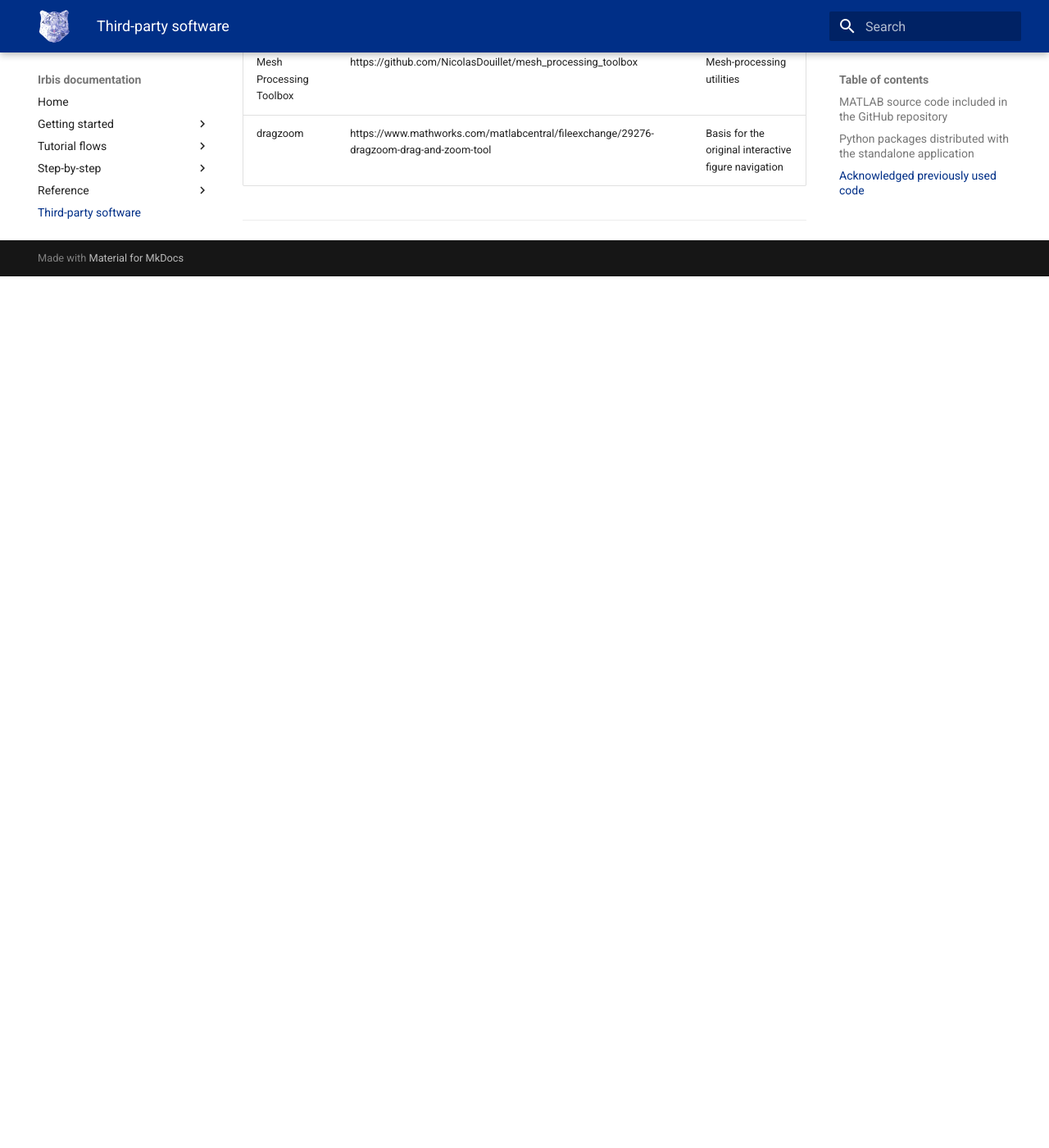
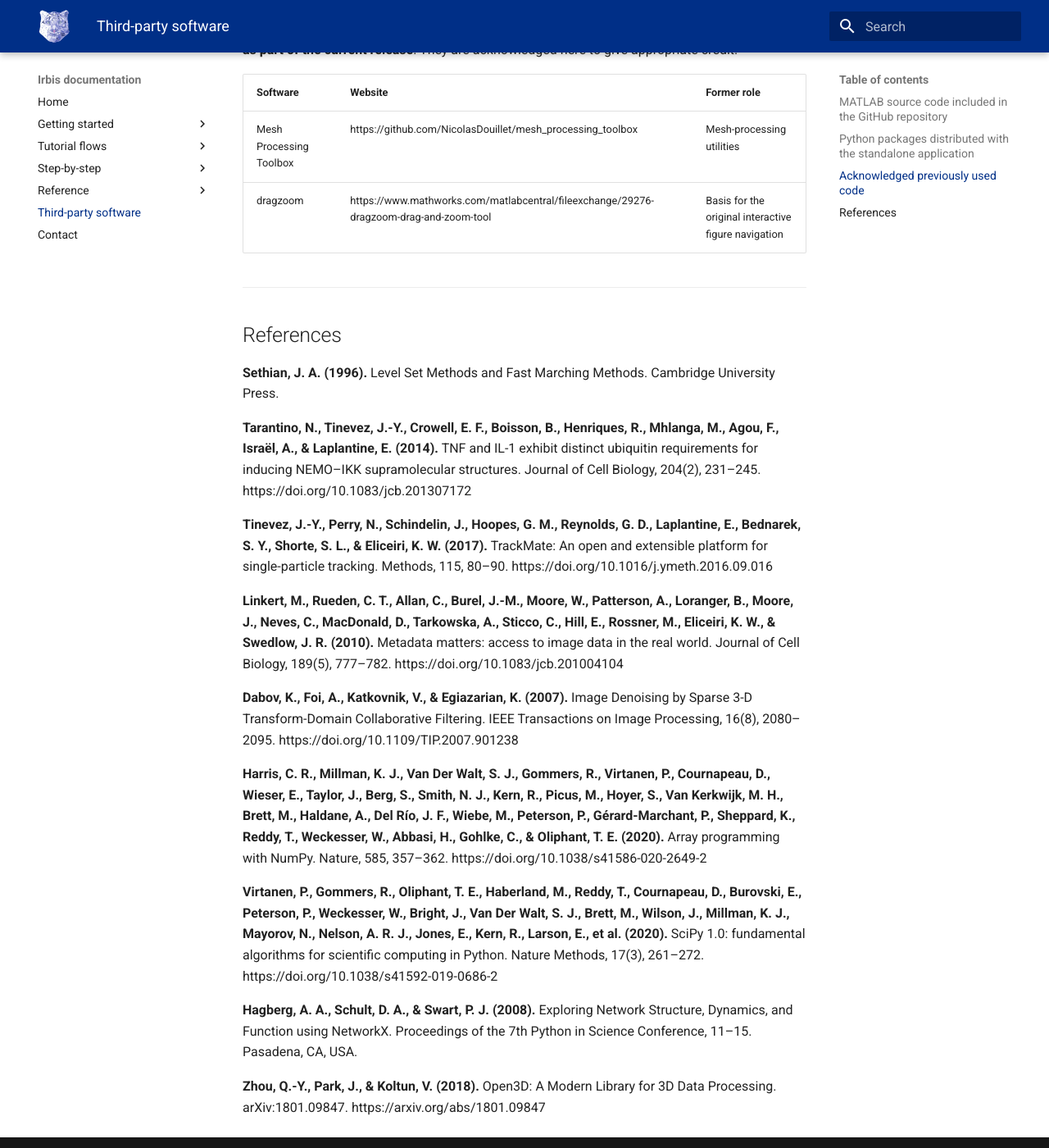
Before and after one commit to microscopy-IEM/Irbis, an MkDocs documentation site: the page built from docs/third-party-software.md, in a window 1280 px wide and 1400 px high, scrolled down 2164 px. Shown: the whole window at 82% size. Built offline with MkDocs 1.6.1 and Material for MkDocs 9.7.7, drawn with Linux system fonts in a browser that asks for light colours; before the commit the page ends 2501 px from its top, so only the background shows below that; some of the changed text lies outside the part shown.

Commit message:
docs: added literature references to the third-party software lists

```diff
--- a/THIRD_PARTY_SOFTWARE.md
+++ b/THIRD_PARTY_SOFTWARE.md
@@ -6,34 +6,37 @@ This document lists third-party software that is incorporated into or distribute
 
 The GitHub repository contains the Irbis MATLAB source code together with a number of third-party MATLAB components that are redistributed under their respective licenses.
 
-| Software | Website | License | Integration | Purpose / notes |
-|----------|---------|---------|-------------|-----------------|
-| Toolbox Fast Marching | https://www.mathworks.com/matlabcentral/fileexchange/6110-toolbox-fast-marching | BSD-2-Clause | Individual MATLAB files | Fast-marching computations for centreline tracing |
-| msdanalyzer | https://github.com/tinevez/msdanalyzer | BSD-2-Clause | Bundled `@msdanalyzer` class | Mean-square displacement analysis |
-| TrackMate import script | https://github.com/trackmate-sc/TrackMate/blob/master/scripts/importTrackMateTracks.m | GPL-3.0 | Adapted source code | Import of TrackMate trajectories |
-| Bio-Formats MATLAB toolbox | https://docs.openmicroscopy.org/bio-formats/stable/developers/matlab-dev.html | BSD-2-Clause helpers + GPL-covered Java components | Bundled MATLAB toolbox (minor modifications) | Microscopy file import and export |
-| point2trimesh | https://www.mathworks.com/matlabcentral/fileexchange/52882-point2trimesh-distance-between-point-and-triangulated-surface | BSD-2-Clause | Individual MATLAB file | Distance computation (currently used in SpineSynapseMatcher) |
-| tubeplot | https://www.aleph.se/Nada/Ray/Tubeplot/tubeplot.html | Informal permission | Individual MATLAB file | Tube generation |
-| frenet | https://www.aleph.se/Nada/Ray/Tubeplot/tubeplot.html | Informal permission | Individual MATLAB file | Frenet frame computation for tube generation |
-| intriangulation | https://www.mathworks.com/matlabcentral/fileexchange/43381-intriangulation-vertices-faces-testp-heavytest | BSD-2-Clause | Individual MATLAB file | Point-in-mesh testing |
-| write3mf | https://github.com/cvergari/write3mf | MIT | Individual MATLAB file | Export of 3MF models |
-| BM4D | https://webpages.tuni.fi/foi/GCF-BM3D/ | Non-commercial research license | Bundled MATLAB package | Volumetric image denoising |
-| findPeaksSK | Adapted Matlab code | MathWorks copyright | Individual MATLAB file | Detecting peaks in a plot|
+| Software | Website | License | Integration | Purpose / notes | Reference |
+|----------|---------|---------|-------------|-----------------|-------------|
+| Toolbox Fast Marching | https://www.mathworks.com/matlabcentral/fileexchange/6110-toolbox-fast-marching | BSD-2-Clause | Individual MATLAB files | Fast-marching computations for centreline tracing | [Sethian, 1996](#ref-sethian1996) |
+| msdanalyzer | https://github.com/tinevez/msdanalyzer | BSD-2-Clause | Bundled `@msdanalyzer` class | Mean-square displacement analysis | [Tarantino et al., 2014](#ref-tarantino2014) |
+| TrackMate import script | https://github.com/trackmate-sc/TrackMate/blob/master/scripts/importTrackMateTracks.m | GPL-3.0 | Adapted source code | Import of TrackMate trajectories | [Tinevez et al., 2017](#ref-tinevez2017) |
+| Bio-Formats MATLAB toolbox | https://docs.openmicroscopy.org/bio-formats/stable/developers/matlab-dev.html | BSD-2-Clause helpers + GPL-covered Java components | Bundled MATLAB toolbox (minor modifications) | Microscopy file import and export | [Linkert et al., 2010](#ref-linkert2010) |
+| point2trimesh | https://www.mathworks.com/matlabcentral/fileexchange/52882-point2trimesh-distance-between-point-and-triangulated-surface | BSD-2-Clause | Individual MATLAB file | Distance computation (currently used in SpineSynapseMatcher) ||
+| tubeplot | https://www.aleph.se/Nada/Ray/Tubeplot/tubeplot.html | Informal permission | Individual MATLAB file | Tube generation ||
+| frenet | https://www.aleph.se/Nada/Ray/Tubeplot/tubeplot.html | Informal permission | Individual MATLAB file | Frenet frame computation for tube generation ||
+| intriangulation | https://www.mathworks.com/matlabcentral/fileexchange/43381-intriangulation-vertices-faces-testp-heavytest | BSD-2-Clause | Individual MATLAB file | Point-in-mesh testing ||
+| write3mf | https://github.com/cvergari/write3mf | MIT | Individual MATLAB file | Export of 3MF models ||
+| BM4D | https://webpages.tuni.fi/foi/GCF-BM3D/ | Non-commercial research license | Bundled MATLAB package | Volumetric image denoising | [Dabov et al., 2007](#ref-dabov2007) |
+| findPeaksSK | Adapted Matlab code | MathWorks copyright | Individual MATLAB file | Detecting peaks in a plot||
 
 ---
+
+
+
 
 ## Python packages distributed with the standalone application
 
 The standalone Irbis application includes a packaged Python environment containing the following third-party packages. These packages are **not included in the GitHub repository**, but are distributed as part of the standalone installation.
 
-| Package | Website | License | Purpose |
-|---------|---------|---------|---------|
-| NumPy | https://numpy.org | BSD-3-Clause | Numerical arrays and computations |
-| SciPy | https://scipy.org | BSD-3-Clause | Scientific computing |
-| trimesh | https://github.com/mikedh/trimesh | MIT | Mesh processing |
-| manifold3d | https://github.com/elalish/manifold | Apache-2.0 | Mesh operations |
-| NetworkX | https://networkx.org | BSD-3-Clause | Graph algorithms |
-| Open3D | https://www.open3d.org | MIT | 3D geometry processing |
+| Package | Website | License | Purpose | Reference |
+|---------|---------|---------|---------|-----------|
+| NumPy | https://numpy.org | BSD-3-Clause | Numerical arrays and computations | [Harris et al., 2020](#ref-harris2020) |
+| SciPy | https://scipy.org | BSD-3-Clause | Scientific computing | [Virtanen et al., 2020](#ref-virtanen2020) |
+| trimesh | https://github.com/mikedh/trimesh | MIT | Mesh processing | |
+| manifold3d | https://github.com/elalish/manifold | Apache-2.0 | Mesh operations | |
+| NetworkX | https://networkx.org | BSD-3-Clause | Graph algorithms | [Hagberg et al., 2008](#ref-hagberg2008) |
+| Open3D | https://www.open3d.org | MIT | 3D geometry processing | [Zhou et al., 2018](#ref-zhou2018) |
 
 ---
 
@@ -47,3 +50,32 @@ The following packages were used during the development of earlier versions of I
 | dragzoom | https://www.mathworks.com/matlabcentral/fileexchange/29276-dragzoom-drag-and-zoom-tool | Basis for the original interactive figure navigation |
 
 ---
+
+## References
+
+<a id="ref-sethian1996"></a>
+**Sethian, J. A. (1996).** Level Set Methods and Fast Marching Methods. Cambridge University Press.
+
+<a id="ref-tarantino2014"></a>
+**Tarantino, N., Tinevez, J.-Y., Crowell, E. F., Boisson, B., Henriques, R., Mhlanga, M., Agou, F., Israël, A., & Laplantine, E. (2014).** TNF and IL-1 exhibit distinct ubiquitin requirements for inducing NEMO–IKK supramolecular structures. Journal of Cell Biology, 204(2), 231–245. https://doi.org/10.1083/jcb.201307172
+
+<a id="ref-tinevez2017"></a>
+**Tinevez, J.-Y., Perry, N., Schindelin, J., Hoopes, G. M., Reynolds, G. D., Laplantine, E., Bednarek, S. Y., Shorte, S. L., & Eliceiri, K. W. (2017).** TrackMate: An open and extensible platform for single-particle tracking. Methods, 115, 80–90. https://doi.org/10.1016/j.ymeth.2016.09.016
+
+<a id="ref-linkert2010"></a>
+**Linkert, M., Rueden, C. T., Allan, C., Burel, J.-M., Moore, W., Patterson, A., Loranger, B., Moore, J., Neves, C., MacDonald, D., Tarkowska, A., Sticco, C., Hill, E., Rossner, M., Eliceiri, K. W., & Swedlow, J. R. (2010).** Metadata matters: access to image data in the real world. Journal of Cell Biology, 189(5), 777–782. https://doi.org/10.1083/jcb.201004104
+
+<a id="ref-dabov2007"></a>
+**Dabov, K., Foi, A., Katkovnik, V., & Egiazarian, K. (2007).** Image Denoising by Sparse 3-D Transform-Domain Collaborative Filtering. IEEE Transactions on Image Processing, 16(8), 2080–2095. https://doi.org/10.1109/TIP.2007.901238
+
+<a id="ref-harris2020"></a>
+**Harris, C. R., Millman, K. J., Van Der Walt, S. J., Gommers, R., Virtanen, P., Cournapeau, D., Wieser, E., Taylor, J., Berg, S., Smith, N. J., Kern, R., Picus, M., Hoyer, S., Van Kerkwijk, M. H., Brett, M., Haldane, A., Del Río, J. F., Wiebe, M., Peterson, P., Gérard-Marchant, P., Sheppard, K., Reddy, T., Weckesser, W., Abbasi, H., Gohlke, C., & Oliphant, T. E. (2020).** Array programming with NumPy. Nature, 585, 357–362. https://doi.org/10.1038/s41586-020-2649-2
+
+<a id="ref-virtanen2020"></a>
+**Virtanen, P., Gommers, R., Oliphant, T. E., Haberland, M., Reddy, T., Cournapeau, D., Burovski, E., Peterson, P., Weckesser, W., Bright, J., Van Der Walt, S. J., Brett, M., Wilson, J., Millman, K. J., Mayorov, N., Nelson, A. R. J., Jones, E., Kern, R., Larson, E., et al. (2020).** SciPy 1.0: fundamental algorithms for scientific computing in Python. Nature Methods, 17(3), 261–272. https://doi.org/10.1038/s41592-019-0686-2
+
+<a id="ref-hagberg2008"></a>
+**Hagberg, A. A., Schult, D. A., & Swart, P. J. (2008).** Exploring Network Structure, Dynamics, and Function using NetworkX. Proceedings of the 7th Python in Science Conference, 11–15. Pasadena, CA, USA.
+
+<a id="ref-zhou2018"></a>
+**Zhou, Q.-Y., Park, J., & Koltun, V. (2018).** Open3D: A Modern Library for 3D Data Processing. arXiv:1801.09847. https://arxiv.org/abs/1801.09847
```
